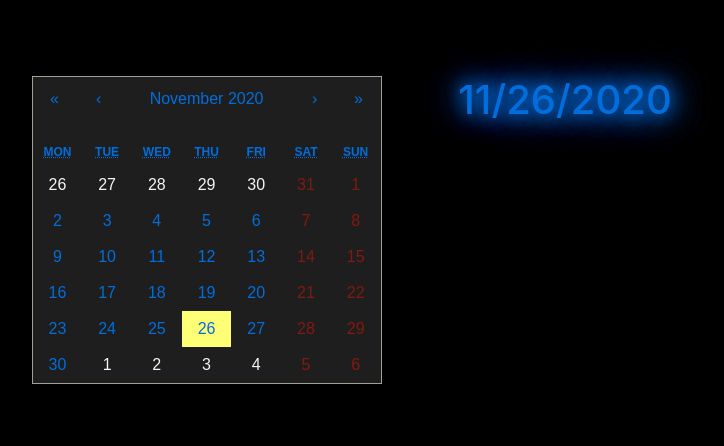
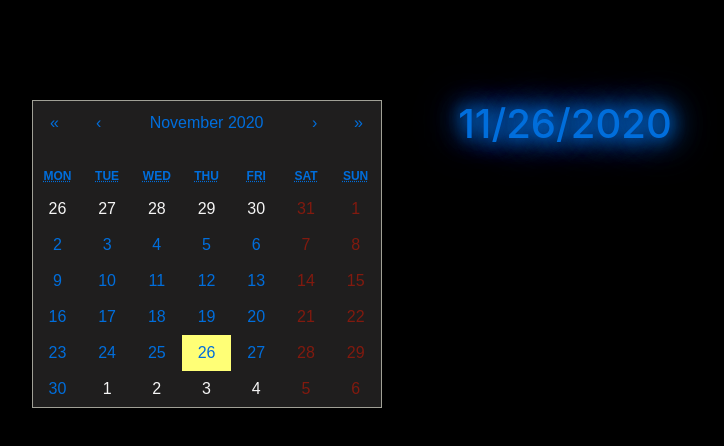
Before and after one commit to michaelseraus/Todo-App, a React (Create React App) app: page / in a window 1280 px wide. Shown: the part 170-616 px from the top of the page, without its empty margins (75-799 px from the left). Built offline with nearby package versions, Linux system fonts and the light colour scheme; a web font is replaced by a local one.

Commit message:
fixed margin top

```diff
--- a/src/Styles/app.scss
+++ b/src/Styles/app.scss
@@ -11,7 +11,9 @@
   width: 100vw;
   background-color: black;
 }
-
+.row {
+  margin-top: 3rem;
+}
 .col {
   display: flex;
 }
```
